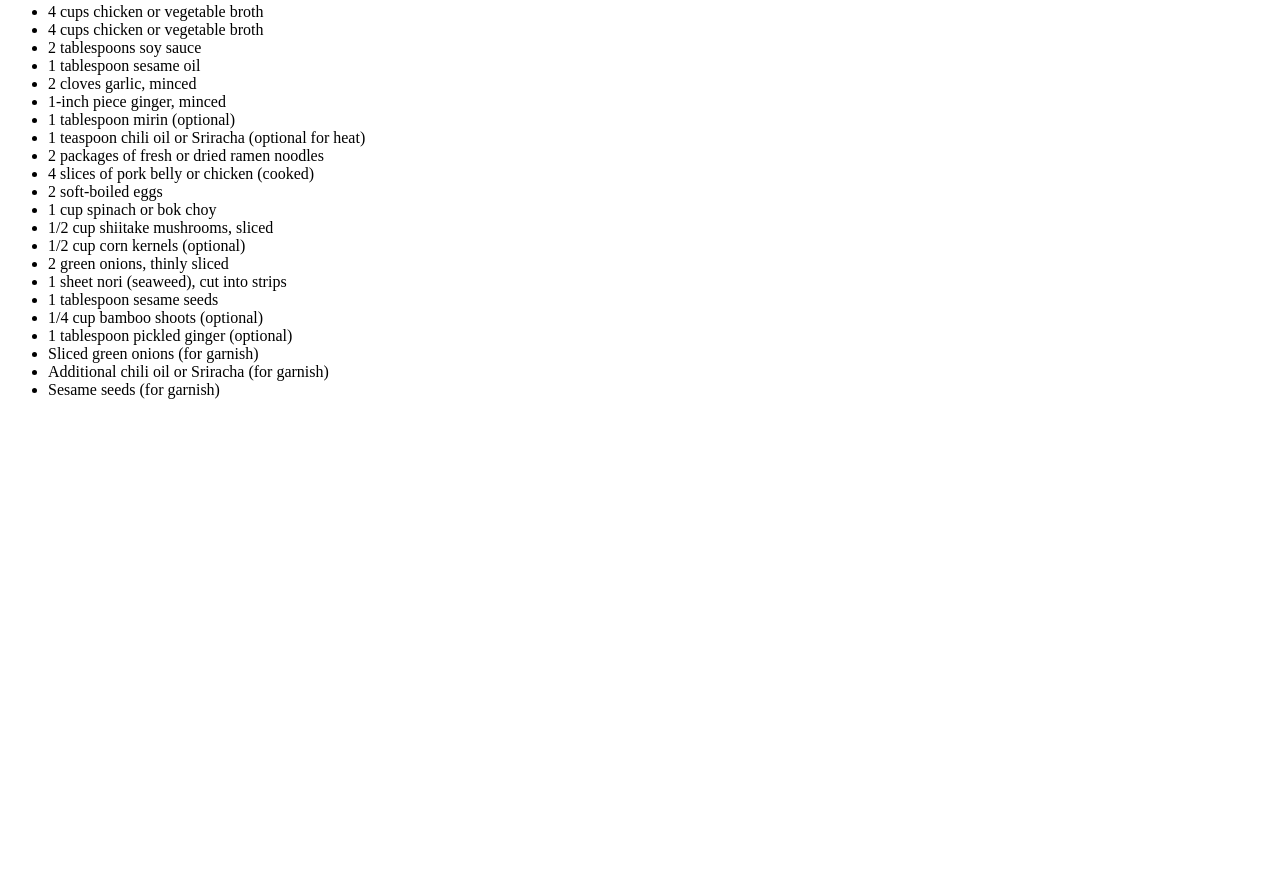
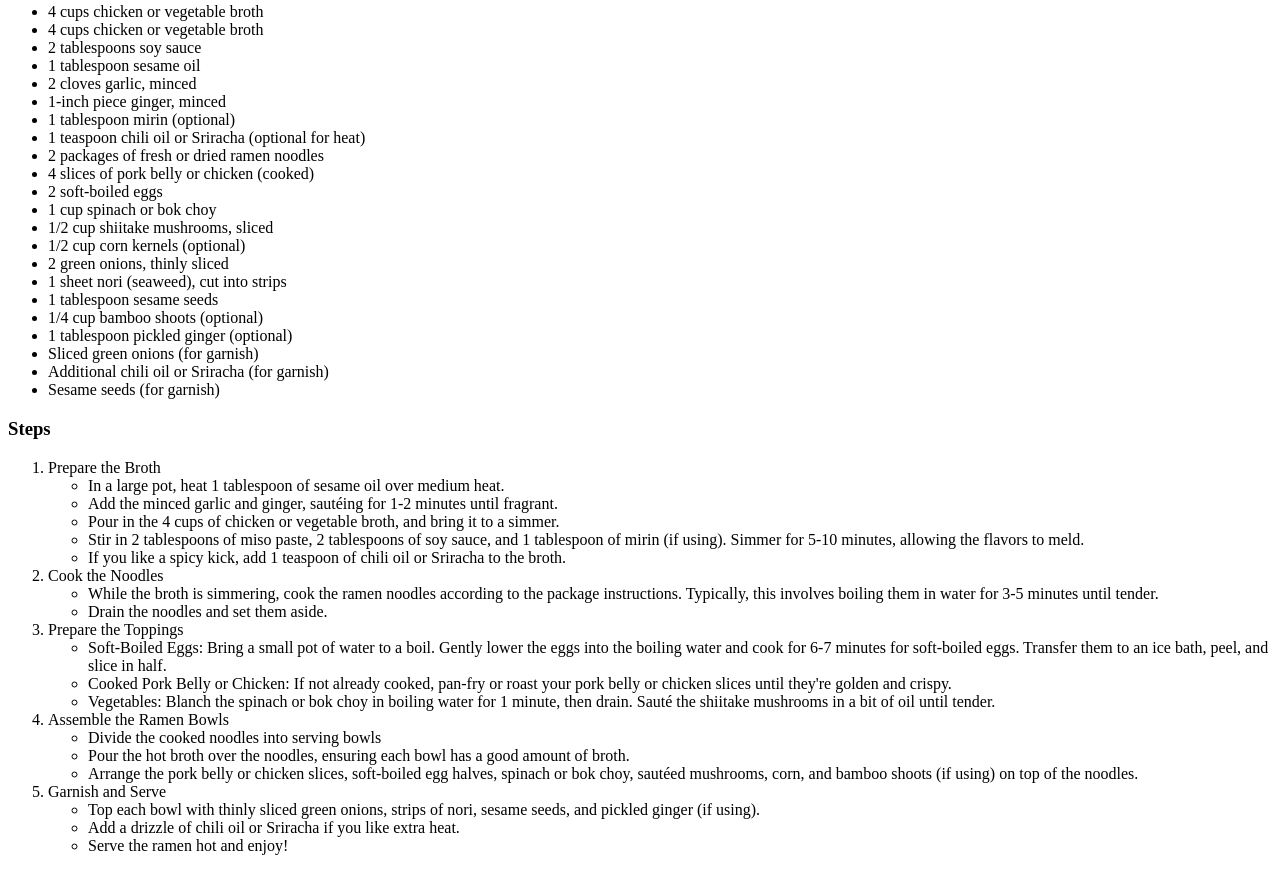
Before and after one commit to davidnuhwin/odin-recipes, a plain HTML site: page recipes/ramen.html in a window 1280 px wide. Shown: the part 543-1414 px from the top of the page. Before the commit the page ends 958 px from the top, so only its background shows below. Drawn offline with Linux system fonts and the light colour scheme.

Commit message:
Completed Ramen recipe page
wrote ordered and unordered list
ingredients and steps written

```diff
--- a/recipes/ramen.html
+++ b/recipes/ramen.html
@@ -42,6 +42,41 @@
         <li> Additional chili oil or Sriracha (for garnish)</li>
         <li> Sesame seeds (for garnish)</li>
     </ul>
+    <h3> Steps </h3>
+    <ol>
+        <li> Prepare the Broth </li>
+            <ul>
+                <li> In a large pot, heat 1 tablespoon of sesame oil over medium heat. </li>
+                <li> Add the minced garlic and ginger, sautéing for 1-2 minutes until fragrant. </li>
+                <li> Pour in the 4 cups of chicken or vegetable broth, and bring it to a simmer. </li>
+                <li> Stir in 2 tablespoons of miso paste, 2 tablespoons of soy sauce, and 1 tablespoon of mirin (if using). Simmer for 5-10 minutes, allowing the flavors to meld. </li>
+                <li> If you like a spicy kick, add 1 teaspoon of chili oil or Sriracha to the broth. </li>
+            </ul>
+        <li> Cook the Noodles </li>
+            <ul>
+                <li> While the broth is simmering, cook the ramen noodles according to the package instructions. Typically, this involves boiling them in water for 3-5 minutes until tender.   </li>
+                <li> Drain the noodles and set them aside.    </li>
+            </ul>
+        <li> Prepare the Toppings </li>
+            <ul>
+                <li> Soft-Boiled Eggs: Bring a small pot of water to a boil. Gently lower the eggs into the boiling water and cook for 6-7 minutes for soft-boiled eggs. Transfer them to an ice bath, peel, and slice in half. </li>
+                <li> Cooked Pork Belly or Chicken: If not already cooked, pan-fry or roast your pork belly or chicken slices until they're golden and crispy.</li>
+                <li> Vegetables: Blanch the spinach or bok choy in boiling water for 1 minute, then drain. Sauté the shiitake mushrooms in a bit of oil until tender. </li>
+            </ul>
+        <li> Assemble the Ramen Bowls </li>
+            <ul>
+                <li> Divide the cooked noodles into serving bowls </li>
+                <li> Pour the hot broth over the noodles, ensuring each bowl has a good amount of broth. </li>
+                <li> Arrange the pork belly or chicken slices, soft-boiled egg halves, spinach or bok choy, sautéed mushrooms, corn, and bamboo shoots (if using) on top of the noodles. </li>
+            </ul>
+        <li> Garnish and Serve </li>
+            <ul>
+                <li> Top each bowl with thinly sliced green onions, strips of nori, sesame seeds, and pickled ginger (if using). </li>
+                <li> Add a drizzle of chili oil or Sriracha if you like extra heat. </li>
+                <li> Serve the ramen hot and enjoy! </li>
+            </ul>
+
+    </ol>
 
 
 
```
